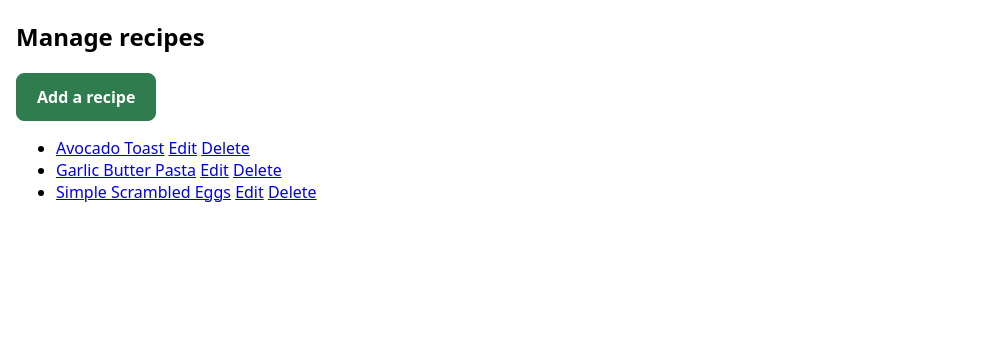
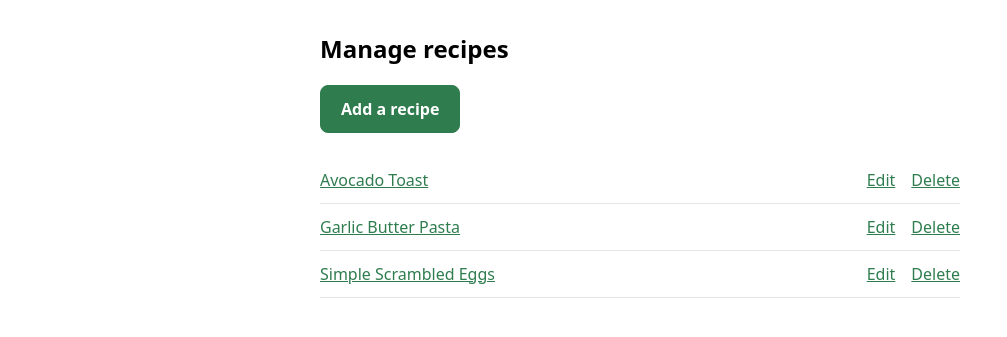
Before and after one commit to Nemo-22-UF/CEN3031-Project, a Flask app: page /admin/recipes/ in a window 1280 px wide. Shown: the part 67-404 px from the top of the page, without its empty margins (0-1007 px from the left). Run offline with Flask 3, Linux system fonts and the light colour scheme; a user stored in the database is signed in; tables that the repository leaves empty hold one stand-in row (values such as "Sample post"); some libraries are stand-ins or nearby versions.

Commit message:
style: add admin recipe page styles

```diff
--- a/app/static/style.css
+++ b/app/static/style.css
@@ -389,6 +389,41 @@ button.button{
     color: #b3261e;
     font-weight: 600;
 }
+/* Admin recipe tools */
+.admin{
+    max-width: 40rem;
+    margin: 2rem auto;
+}
+.admin-list{
+    list-style: none;
+    padding: 0;
+    margin: 1.5rem 0 0;
+}
+.admin-list li{
+    display: flex;
+    justify-content: space-between;
+    gap: 1rem;
+    padding: 0.75rem 0;
+    border-bottom: 1px solid #e5e5e5;
+}
+.admin-actions{
+    display: flex;
+    gap: 1rem;
+}
+.admin-form input[type="number"],
+.admin-form textarea{
+    padding: 0.6rem;
+    border: 1px solid #ccc;
+    border-radius: 0.5rem;
+    font: inherit;
+}
+.admin-list a{
+    color: #2f7d4f;
+}
+.button.button-danger{
+    background: #b3261e;
+    border-color: #b3261e;
+}
 /* Home */
 .home-hero{
     padding: 2rem 0;
```
